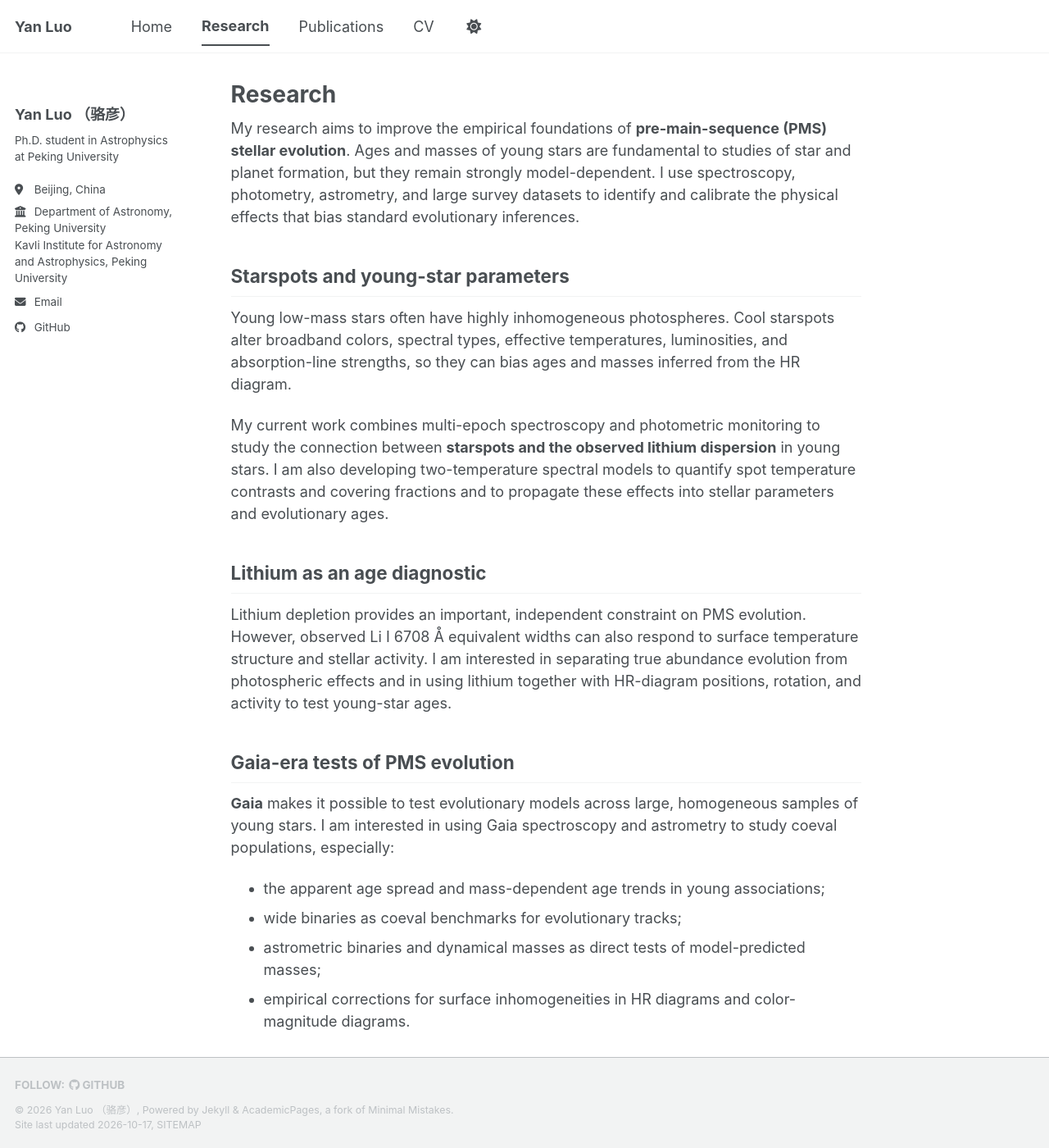
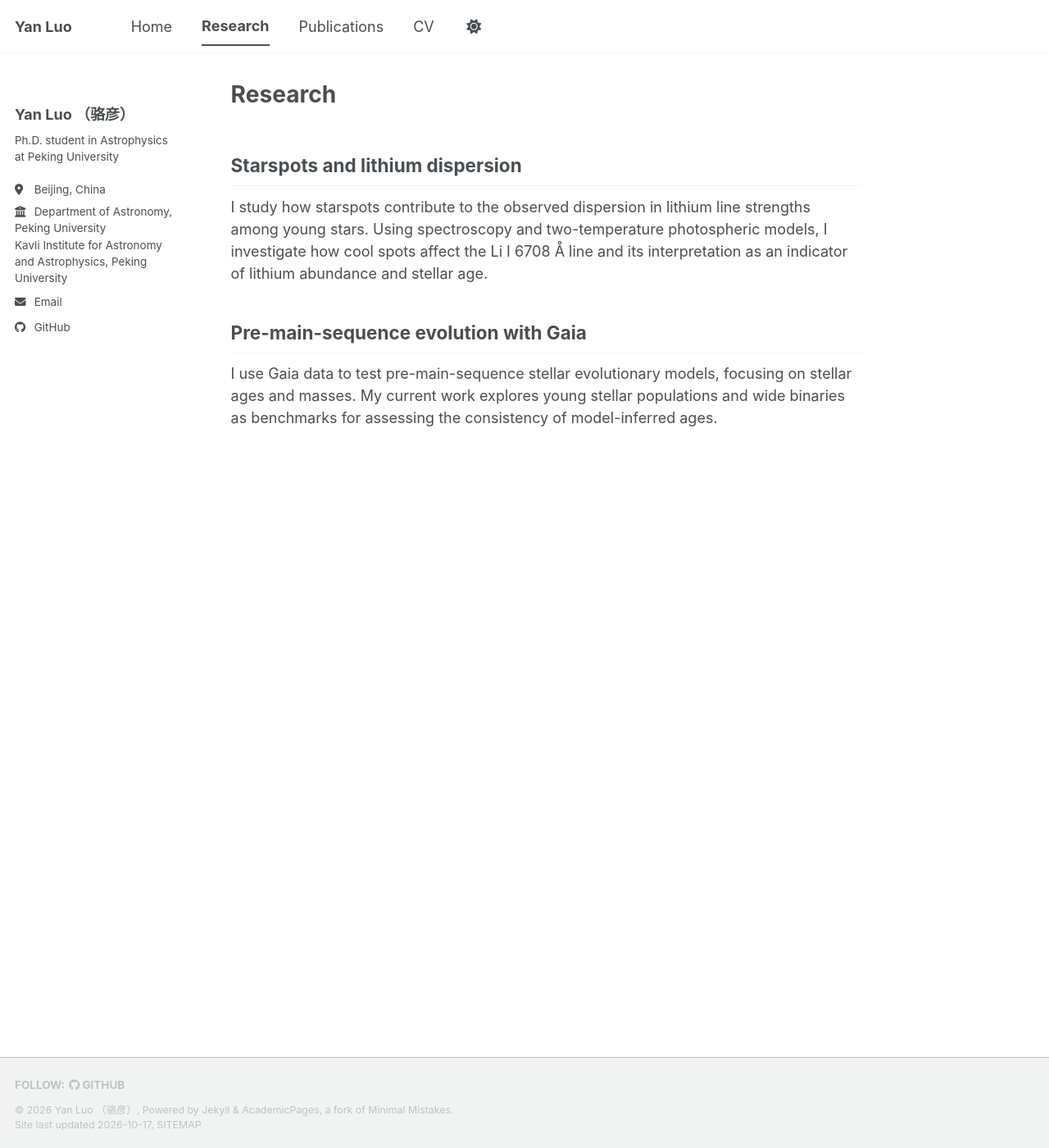
Before and after one commit to YanLuo-astro/YanLuo-astro.github.io, a Jekyll site: the page built from _pages/research.md, in a window 1280 px wide and 1400 px high. Shown: the whole window at 82% size. Built offline with Jekyll 4.4.1, drawn with Linux system fonts in a browser that asks for light colours; a style sheet for code colours, icons or effects is not loaded; some of the changed text lies outside the part shown.

Commit message:
Update research.md

```diff
--- a/_pages/research.md
+++ b/_pages/research.md
@@ -5,31 +5,10 @@ permalink: /research/
 author_profile: true
 ---
 
-My research aims to improve the empirical foundations of **pre-main-sequence (PMS) stellar evolution**. Ages and masses of young stars are fundamental to studies of star and planet formation, but they remain strongly model-dependent. I use spectroscopy, photometry, astrometry, and large survey datasets to identify and calibrate the physical effects that bias standard evolutionary inferences.
+## Starspots and lithium dispersion
 
-## Starspots and young-star parameters
+I study how starspots contribute to the observed dispersion in lithium line strengths among young stars. Using spectroscopy and two-temperature photospheric models, I investigate how cool spots affect the Li I 6708 Å line and its interpretation as an indicator of lithium abundance and stellar age.
 
-Young low-mass stars often have highly inhomogeneous photospheres. Cool starspots alter broadband colors, spectral types, effective temperatures, luminosities, and absorption-line strengths, so they can bias ages and masses inferred from the HR diagram.
+## Pre-main-sequence evolution with Gaia
 
-My current work combines multi-epoch spectroscopy and photometric monitoring to study the connection between **starspots and the observed lithium dispersion** in young stars. I am also developing two-temperature spectral models to quantify spot temperature contrasts and covering fractions and to propagate these effects into stellar parameters and evolutionary ages.
-
-## Lithium as an age diagnostic
-
-Lithium depletion provides an important, independent constraint on PMS evolution. However, observed Li I 6708 Å equivalent widths can also respond to surface temperature structure and stellar activity. I am interested in separating true abundance evolution from photospheric effects and in using lithium together with HR-diagram positions, rotation, and activity to test young-star ages.
-
-## Gaia-era tests of PMS evolution
-
-**Gaia** makes it possible to test evolutionary models across large, homogeneous samples of young stars. I am interested in using Gaia spectroscopy and astrometry to study coeval populations, especially:
-
-- the apparent age spread and mass-dependent age trends in young associations;
-- wide binaries as coeval benchmarks for evolutionary tracks;
-- astrometric binaries and dynamical masses as direct tests of model-predicted masses;
-- empirical corrections for surface inhomogeneities in HR diagrams and color-magnitude diagrams.
-
-## Optical-to-infrared spectroscopy of cool stars
-
-I am also exploring the combination of **Gaia XP** and **SPHEREx** spectroscopy to construct empirical optical-to-infrared spectral sequences. These data provide a new route to studying temperature-dependent spectral morphology, stellar surface inhomogeneities, and the infrared properties of young stars on a very large scale.
-
-## Broader goal
-
-The long-term goal is to connect several independent observables—luminosity, effective temperature, lithium, rotation, surface inhomogeneities, and dynamical mass—into a more reliable empirical calibration of PMS stellar evolution and age determination.
+I use Gaia data to test pre-main-sequence stellar evolutionary models, focusing on stellar ages and masses. My current work explores young stellar populations and wide binaries as benchmarks for assessing the consistency of model-inferred ages.
```
